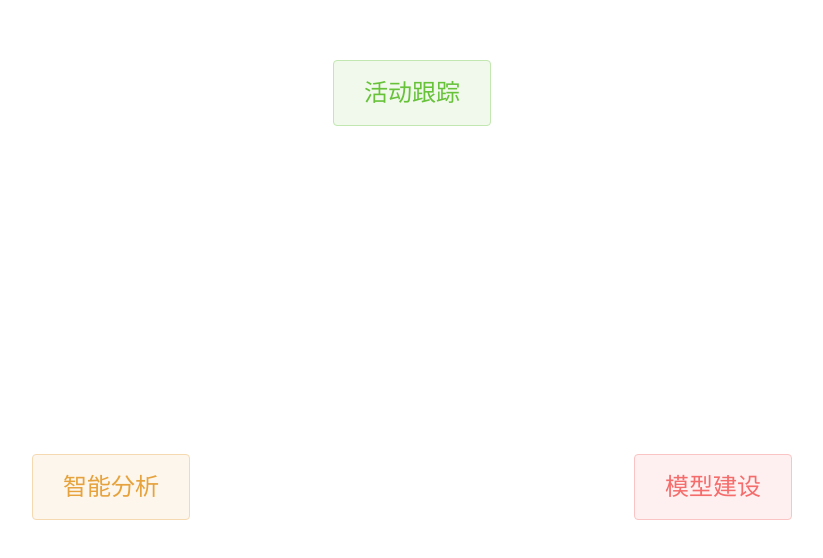
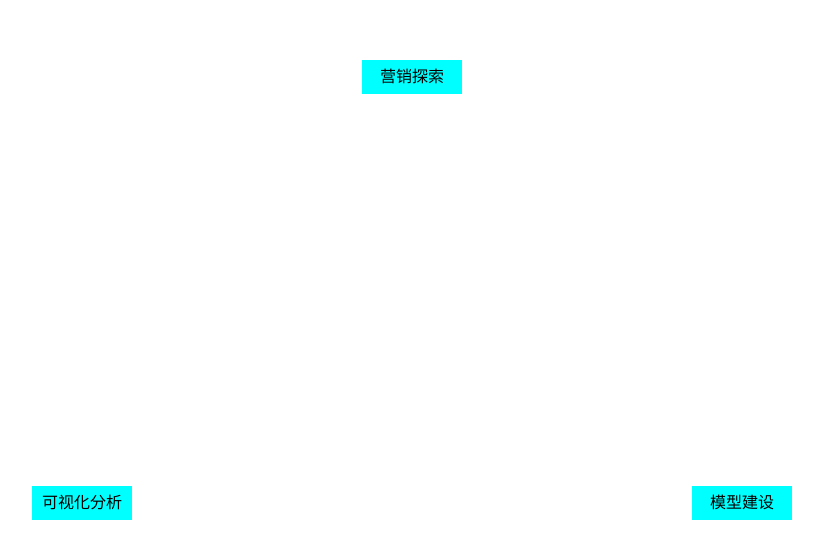
Before and after one commit to candy-dong/threeLadder, a Vue app: page /index in a window 1280 px wide. Shown: the part 110-668 px from the top of the page, without its empty margins (228-1051 px from the left). Built offline with nearby package versions, Linux system fonts and the light colour scheme.

Commit message:
xiugai index

```diff
--- a/src/views/Index.vue
+++ b/src/views/Index.vue
@@ -1,7 +1,10 @@
 <template>
   <div class="index">
     <div class="mainBox">
-      <el-button
+      <div class="logo marketing">营销探索</div>
+      <div class="logo visualize">可视化分析</div>
+      <div class="logo model">模型建设</div>
+      <!-- <el-button
         class="btn1"
         type="success" plain
         size=""
@@ -16,7 +19,7 @@
         class="btn3"
         type="danger" plain
         >模型建设
-      </el-button>
+      </el-button> -->
     </div>
   </div>
 </template>
@@ -70,4 +73,29 @@ export default {
     padding: 20px 30px;
     font-size: 24px;
   }
+  .logo {
+    width: 80px;
+    padding: 5px 10px;
+    /* height: 32px; */
+    background-color: aqua;
+    text-align: center;
+    line-height: 24px;
+  }
+  .marketing {
+    position: absolute;
+    left: 50%;
+    top: 0;
+    transform: translateX(-50%);
+  }
+  .visualize {
+    position: absolute;
+    left: 0;
+    bottom: 0;
+  }
+  .model {
+    position: absolute;
+    right: 0;
+    bottom: 0;
+  }
+
 </style>
--- a/src/views/Login.vue
+++ b/src/views/Login.vue
@@ -15,7 +15,7 @@
           :loading="loading"
           size="medium"
           type="primary"
-          style="width:84px; margin-right:15px"
+          style="width:120px; margin-right:15px"
           @click.native.prevent="handleLogin"
         >
           <span v-if="!loading">登 录</span>
@@ -24,7 +24,7 @@
         <el-button
           size="medium"
           type="primary"
-          style="width:84px; margin-left:15px"
+          style="width:120px; margin-left:15px"
         >
           <span>注 册</span>
         </el-button>
```
Also changed, not shown: 1 other file (tests, documents, lock files or other folders).
